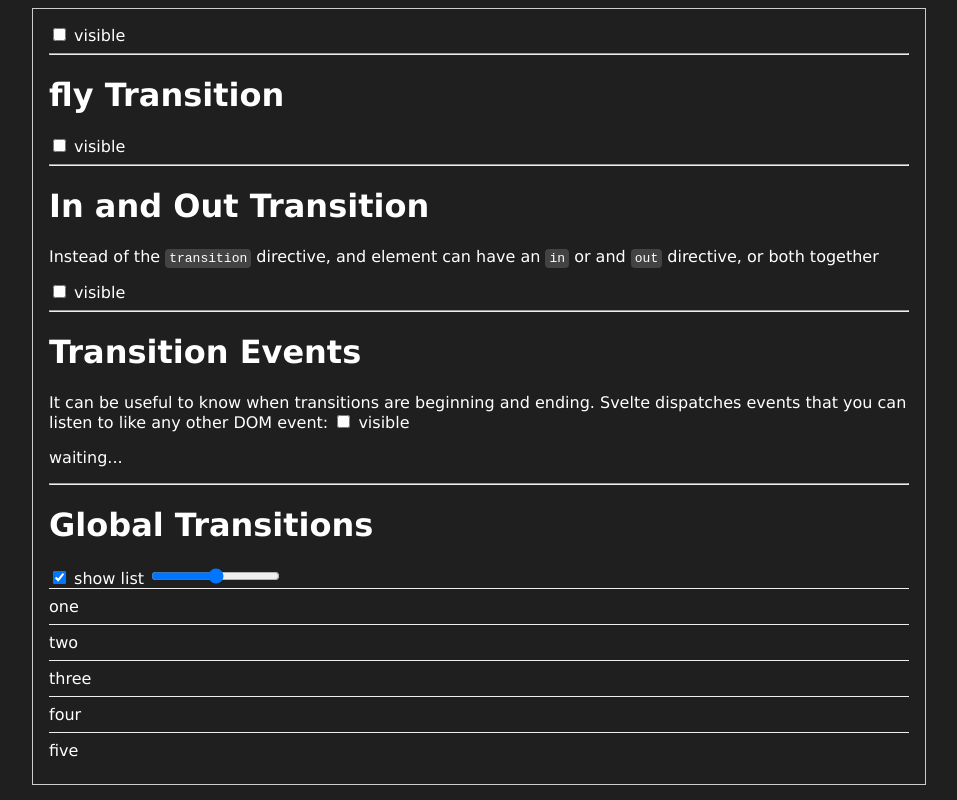
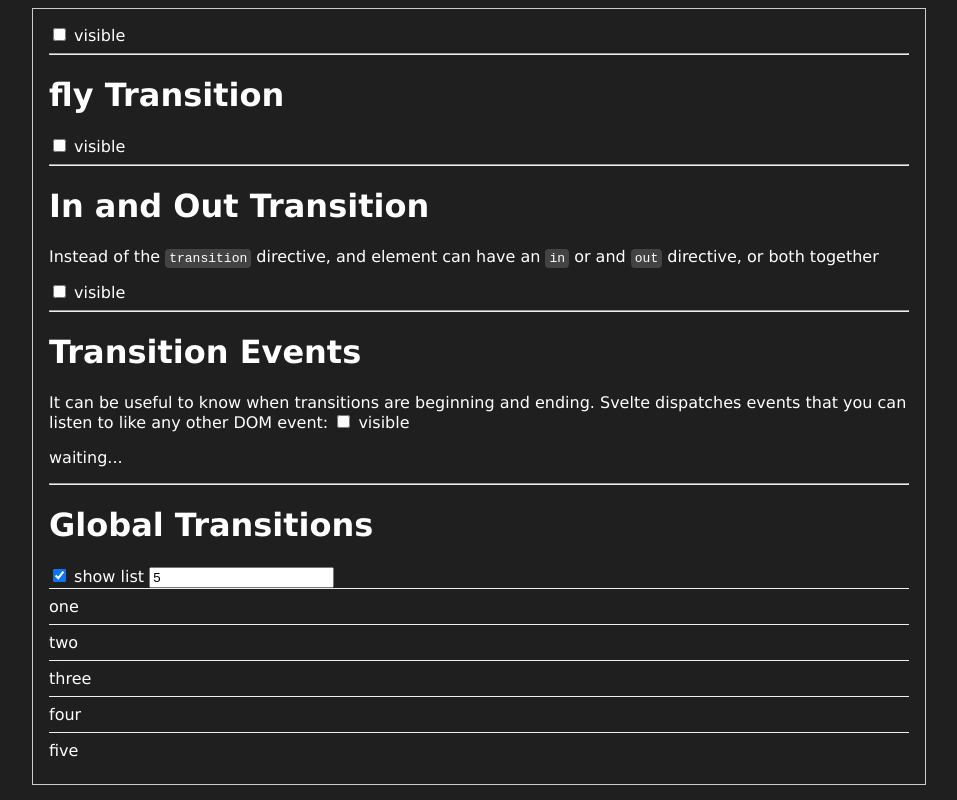
Before and after one commit to kamatealif/svelte-learning, a SvelteKit app: page /transitions in a window 1280 px wide. Shown: the whole page, without its empty margins (161-1118 px from the left). Built offline with nearby package versions, Linux system fonts and the light colour scheme.

Commit message:
added number field

```diff
--- a/src/routes/transitions/+page.svelte
+++ b/src/routes/transitions/+page.svelte
@@ -86,7 +86,7 @@
 		</label>
 
 		<label>
-			<input type="range" bind:value={i} max="10" />
+			<input type="number" bind:value={i} max="10" />
 		</label>
 
 		{#if showItems}
```
